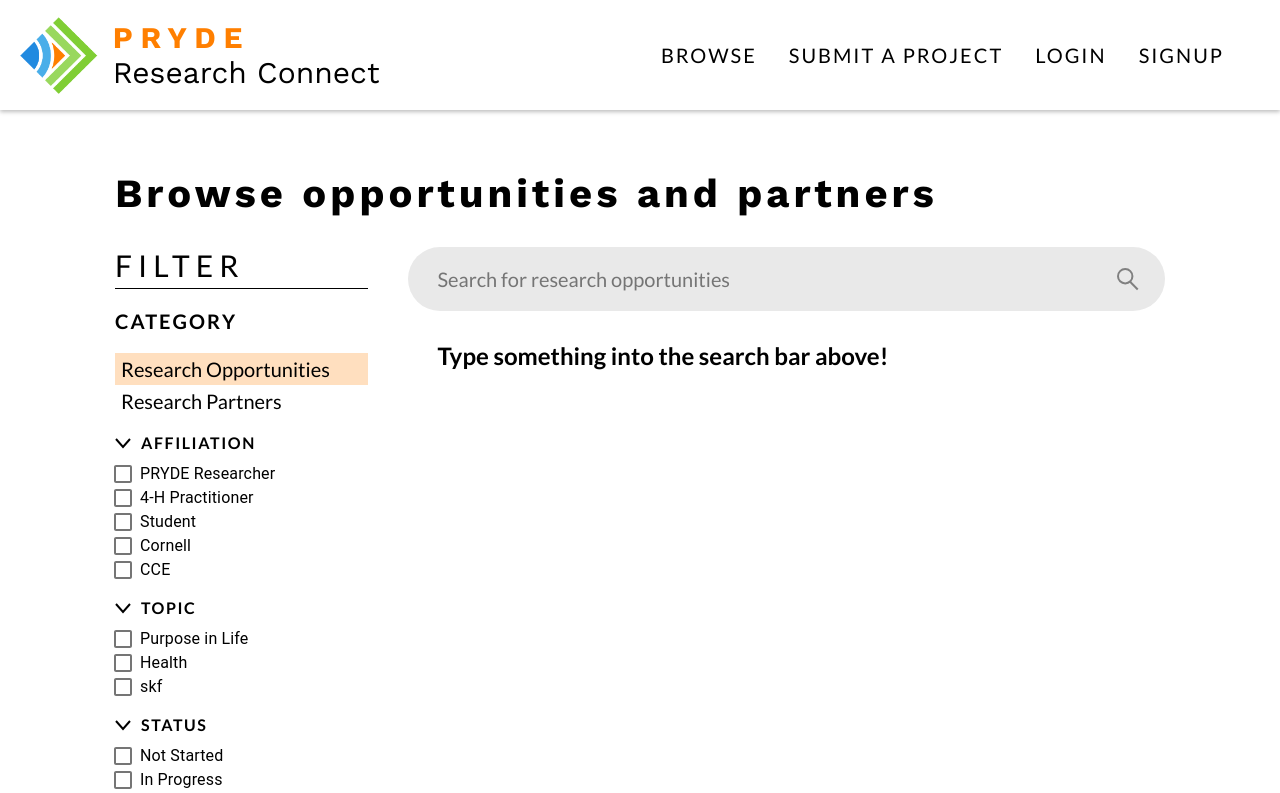
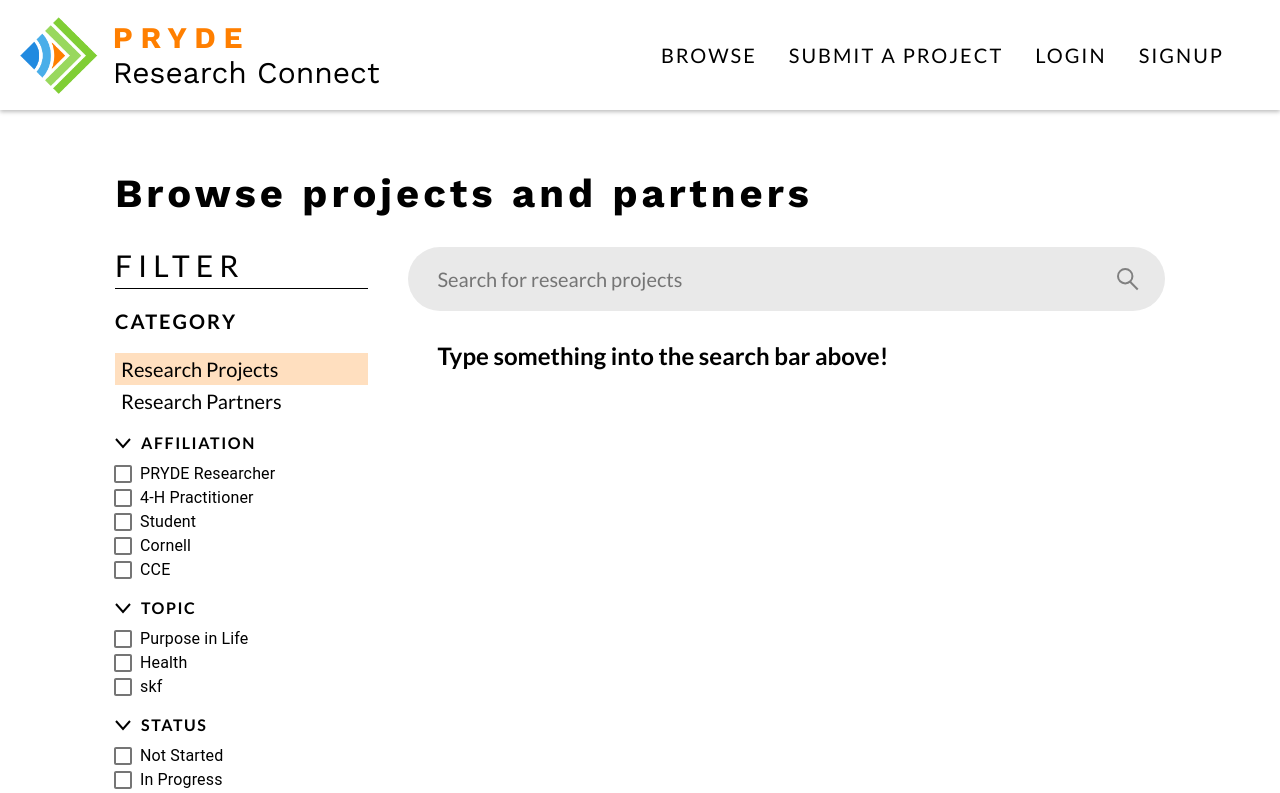
Before and after one commit to gnaww/pryde-connect, a React (Create React App) app in the folder frontend/: page /browse in a window 1280 px wide. Shown: the top 793 px of the page. Built offline with nearby package versions, Linux system fonts and the light colour scheme.

Commit message:
rename opportunities to projects and add category to search params

```diff
--- a/frontend/src/pages/Browse.js
+++ b/frontend/src/pages/Browse.js
@@ -13,7 +13,7 @@ class Browse extends Component {
         super(props);
         this.state = {
             query: '',
-            searchOpportunities: true,
+            searchProjects: true,
             showAffiliation: true,
             showTopic: true,
             showStatus: true,
@@ -98,7 +98,13 @@ class Browse extends Component {
     }
 
     setCategory = category => {
-        this.setState({ searchOpportunities: category === "opportunities" });
+        this.setState({ searchProjects: category === "projects" });
+
+        const { location, history } = this.props;
+        let parsedURL = queryString.parse(location.search, { arrayFormat: "comma" });
+        parsedURL.category = category === "projects"  ? "projects" : "partners";
+        history.push(`/browse?${queryString.stringify(parsedURL, { arrayFormat: "comma" })}`);
+        window.location.reload();
     }
 
     toggleFilterVisibility = filter => {
@@ -113,6 +119,10 @@ class Browse extends Component {
         const { location } = this.props;
         const parsedURL = queryString.parse(location.search, { arrayFormat: "comma" });
         this.setState({ query: parsedURL.q });
+
+        if (parsedURL.category) {
+            this.setState({ searchProjects: parsedURL.category === "projects" });
+        }
     }
 
     render() {
@@ -167,7 +177,7 @@ class Browse extends Component {
         return (
             <div className={styles.container}>
                 <div className={styles.browseWrapper}>
-                    <h1 id={styles.pageHeader}>Browse opportunities and partners</h1>
+                    <h1 id={styles.pageHeader}>Browse projects and partners</h1>
                     <div className={styles.searchWrapper}>
                         <aside className={styles.filtersContainer}>
                             <h2>FILTER</h2>
@@ -176,15 +186,15 @@ class Browse extends Component {
                                 <ul>
                                     <li>
                                         <button
-                                            className={this.state.searchOpportunities ? styles.activeCategory : ''}
-                                            onClick={() => this.setCategory("opportunities")}
+                                            className={this.state.searchProjects ? styles.activeCategory : ''}
+                                            onClick={() => this.setCategory("projects")}
                                         >
-                                            Research Opportunities
+                                            Research Projects
                                         </button>
                                     </li>
                                     <li>
                                         <button
-                                            className={!this.state.searchOpportunities ? styles.activeCategory : ''}
+                                            className={!this.state.searchProjects ? styles.activeCategory : ''}
                                             onClick={() => this.setCategory("partners")}
                                         >
                                             Research Partners
@@ -211,16 +221,22 @@ class Browse extends Component {
                                         name="q"
                                         value={this.state.query}
                                         onChange={this.handleQueryChange}
-                                        placeholder={this.state.searchOpportunities ?
-                                            "Search for research opportunities" :
+                                        placeholder={this.state.searchProjects ?
+                                            "Search for research projects" :
                                             "Search for research partners"}
+                                    />
+                                    <input
+                                        type="hidden"
+                                        name="category"
+                                        value={this.state.searchProjects ? "projects" : "partners"}
+                                        hidden
                                     />
                                     <button type="submit" value="Submit">
                                         <img src={searchIcon} alt="Search icon" />
                                     </button>
                                 </div>
                             </form>
-                            {!this.state.searchOpportunities && <img className={styles.map} src={map} alt="New York map" />}
+                            {!this.state.searchProjects && <img className={styles.map} src={map} alt="New York map" />}
                             {
                                 parsedURL.q ?
                                 <>
```
